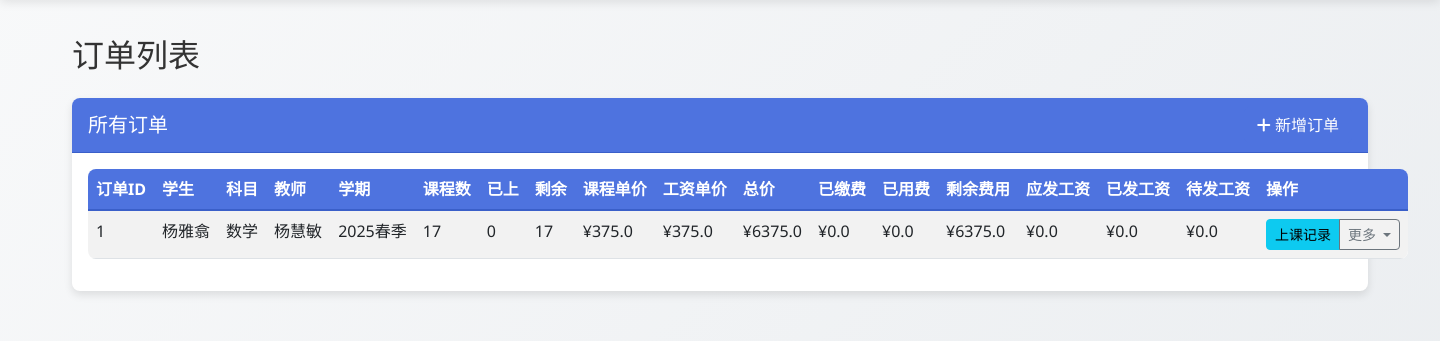
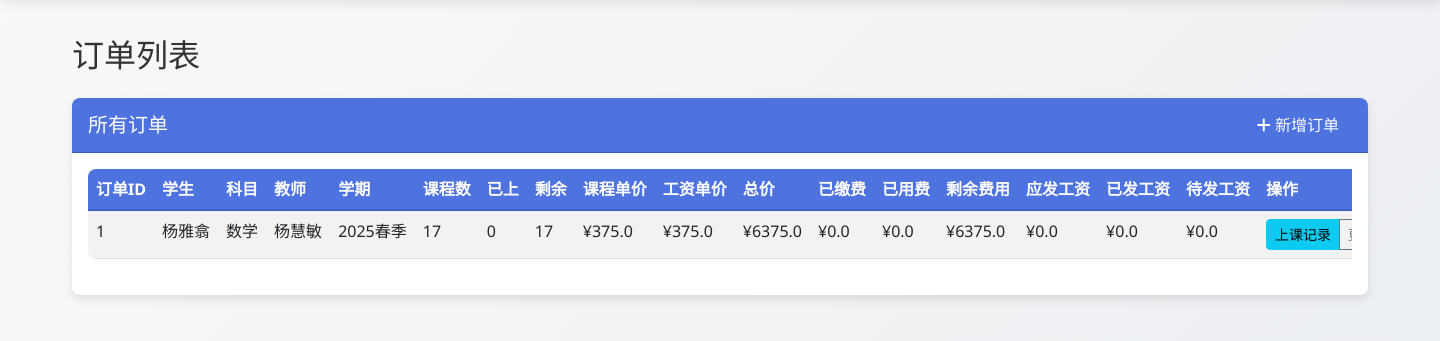
Before and after one commit to Winliam/TaskMaster, a Flask app: page /orders in a window 1440 px wide. Shown: the part 58-399 px from the top of the page. Run offline with Flask 3, Linux system fonts and the light colour scheme; a user stored in the database is signed in; data comes from the database, SQL or seed files in the repository; some libraries are stand-ins or nearby versions.

Commit message:
Assistant checkpoint: Update table container and dropdown menu styles
Assistant generated file changes:
- templates/order_list.html: Modify table responsive container
- static/css/style.css: Add custom table styles

---

User prompt:

你的理解是正确的，现在请针对这两个需求进行修改：1. 让表格在容器内水平滚动，不超出边界
2. 同时确保下拉菜单能够正确显示，不被遮挡

Replit-Commit-Author: Assistant
Replit-Commit-Session-Id: 1c2ed46e-e929-4e1c-8fba-31d19d7233ea

```diff
--- a/static/css/style.css
+++ b/static/css/style.css
@@ -5,8 +5,36 @@
     position: absolute;
 }
 
-.table-responsive {
-    overflow: visible !important;
+.custom-table-container {
+    position: relative;
+    overflow-x: auto;
+    overflow-y: visible;
+    margin-bottom: 20px;
+}
+
+.custom-table-container table {
+    white-space: nowrap;
+    margin-bottom: 0;
+}
+
+.dropdown-menu {
+    z-index: 1050;
+    position: absolute;
+}
+
+.btn-group {
+    position: static;
+}
+
+td {
+    position: relative;
+}
+
+td .dropdown-menu {
+    position: fixed;
+    transform: none !important;
+    top: auto !important;
+    left: auto !important;
 }
 
 /* 基础样式增强 */
--- a/templates/order_list.html
+++ b/templates/order_list.html
@@ -12,8 +12,8 @@
     </div>
     <div class="card-body">
         {% if orders %}
-        <div class="table-responsive" style="overflow: visible !important;">
-            <table class="table table-striped table-hover" style="white-space: nowrap;">
+        <div class="table-responsive custom-table-container">
+            <table class="table table-striped table-hover">
                 <thead>
                     <tr>
                         <th>订单ID</th>
```
